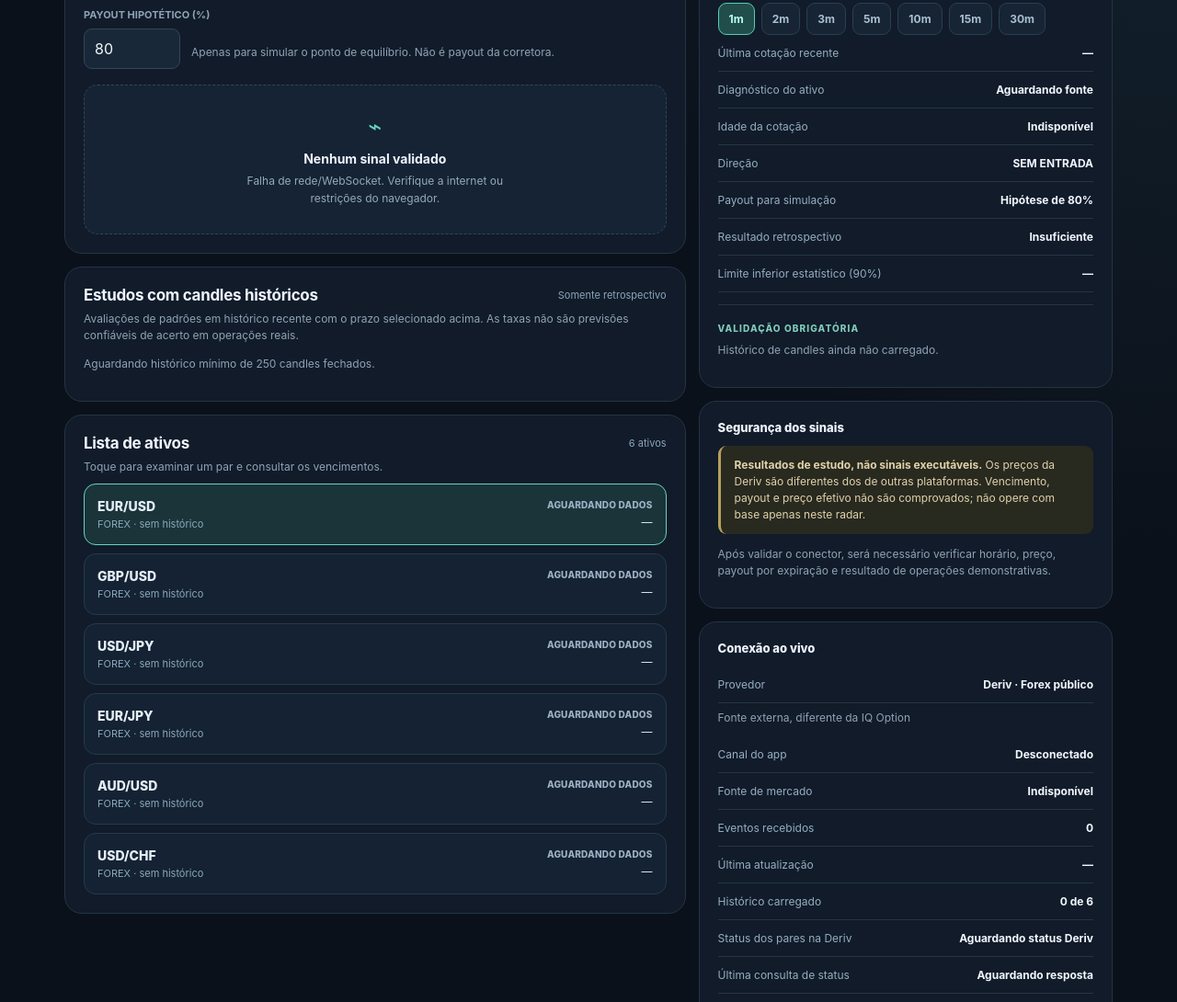
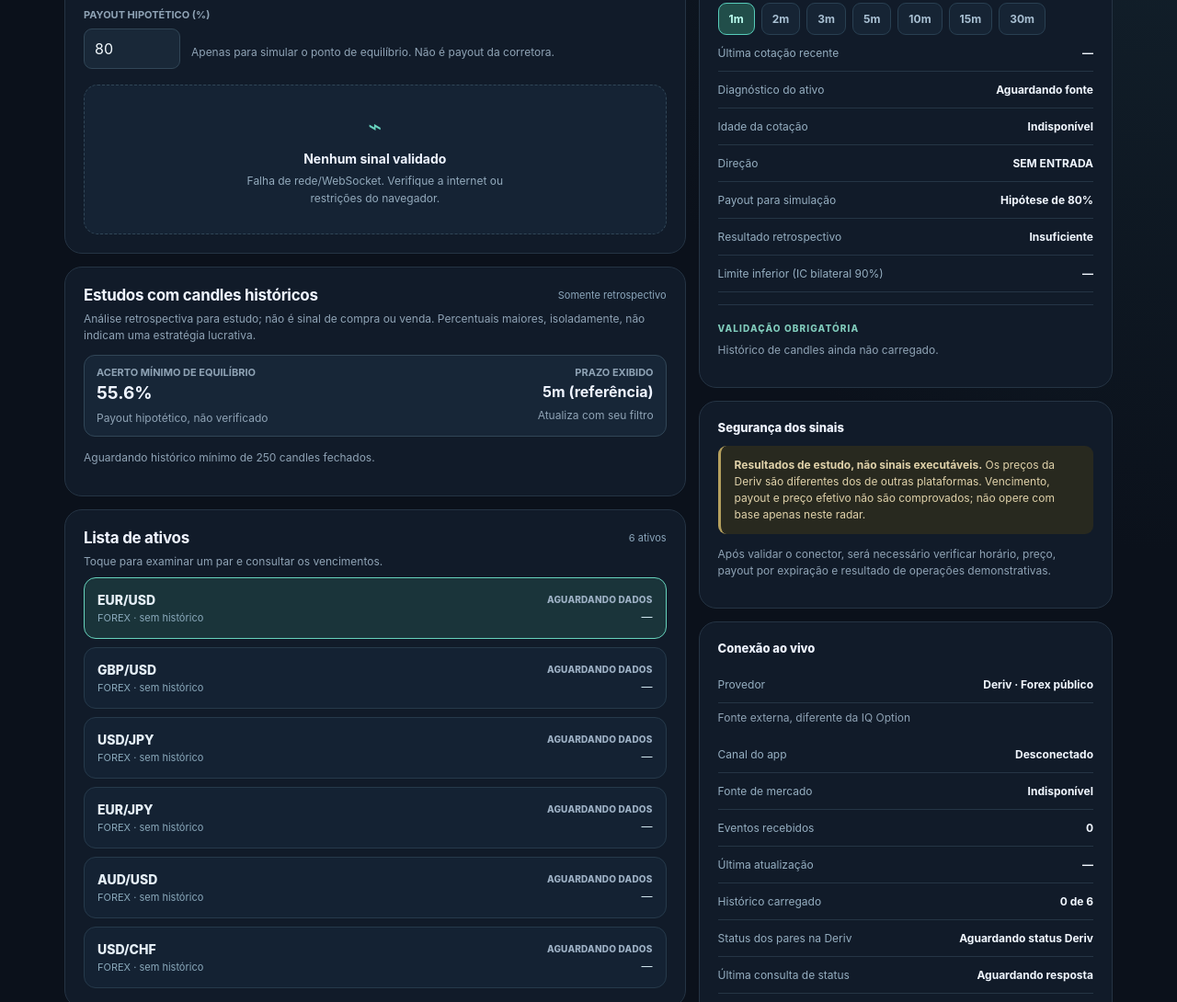
Before and after one commit to Carlosbraga436/bot_arbitragem, a website: page apps/radar-ob-mobile/index.html in a window 1280 px wide. Shown: the part 751-1841 px from the top of the page at 92% size. Drawn offline with Linux system fonts and the light colour scheme.

Commit message:
Radar OB: exibir ponto de equilíbrio e explicar incerteza histórica no painel

```diff
--- a/apps/radar-ob-mobile/index.html
+++ b/apps/radar-ob-mobile/index.html
@@ -9,10 +9,10 @@
 <div class="metrics"><div class="tile"><div class="key">Ativos configurados</div><strong id="nAssets">10</strong><small>Pares Forex</small></div><div class="tile"><div class="key">Cotações recentes</div><strong id="nLive">0</strong><small>ticks recebidos</small></div><div class="tile"><div class="key">Entradas validadas</div><strong id="nSignals">0</strong><small>estudo · sem ordem</small></div></div>
 <div id="marketClosedBanner" class="panel" style="display:none;border-color:#5d5139;background:#221f1b"><div class="kicker" style="color:#e4c77a">MERCADO FECHADO NA FONTE</div><h2 style="margin:8px 0;font-size:20px">Próxima abertura informada pela Deriv</h2><div id="nextOpening" style="font-size:15px;font-weight:750;color:#f0f5fb">Aguardando confirmação da fonte</div><div class="sub" style="margin-top:7px">Contagem aproximada: <b id="openingCountdown" style="color:#f0dbac">—</b>. Hora calculada a partir da mensagem da API, presumindo UTC; pode variar conforme o ativo.</div><p class="sub" style="margin-top:10px">O histórico segue disponível para estudo, mas o radar não produzirá sinais ao vivo sem novos ticks.</p></div><div class="layout"><div>
 <section id="radar" class="panel"><div class="section-row"><h2>Busca de oportunidades</h2><span class="count" id="scenario">70 combinações</span></div><div class="sub">Escolha o mercado e o tempo de expiração. Cada prazo tem análise independente.</div><div class="filter-label">MERCADO</div><div class="chips" id="market"><button class="chip active" data-mkt="FOREX">Forex convencional</button></div><p class="sub">Ativos OTC da IQ Option não estão incluídos nesta fonte.</p><div class="filter-label">VENCIMENTO</div><div class="chips" id="expiry"></div><div class="filter-label">PAYOUT HIPOTÉTICO (%)</div><div class="row" style="display:flex;gap:12px;align-items:center"><input id="payoutInput" inputmode="numeric" type="number" min="50" max="100" step="1" value="80" style="width:105px;background:#192838;border:1px solid #314657;border-radius:9px;color:#f1f8fc;padding:11px;font:inherit"><span class="sub">Apenas para simular o ponto de equilíbrio. Não é payout da corretora.</span></div><div id="signals"></div><div id="studyBox"></div><div class="empty" id="emptyContainer"><div class="symbol">⌁</div><strong id="emptytitle">Aguardando condições de mercado</strong><p id="emptytext">O radar tentará conectar ao feed público Forex da Deriv quando estiver aberto.</p></div></section>
-<section class="panel"><div class="section-row"><h2>Estudos com candles históricos</h2><span class="count">Somente retrospectivo</span></div><div class="sub">Avaliações de padrões em histórico recente com o prazo selecionado acima. As taxas não são previsões confiáveis de acerto em operações reais.</div><div id="historyStudies" style="margin-top:14px"></div></section>
+<section class="panel"><div class="section-row"><h2>Estudos com candles históricos</h2><span class="count">Somente retrospectivo</span></div><div class="sub">Análise retrospectiva para estudo; não é sinal de compra ou venda. Percentuais maiores, isoladamente, não indicam uma estratégia lucrativa.</div><div style="padding:11px 13px;margin-top:13px;border:1px solid #314657;background:#172637;border-radius:12px;display:flex;justify-content:space-between;gap:12px"><div><div class="filter-label" style="margin:0 0 4px">ACERTO MÍNIMO DE EQUILÍBRIO</div><strong id="historicalBreakEven" style="font-size:19px">55,6%</strong><div class="sub">Payout hipotético, não verificado</div></div><div style="text-align:right"><div class="filter-label" style="margin:0 0 4px">PRAZO EXIBIDO</div><strong id="historicalExpiryLabel">5m (referência)</strong><div class="sub">Atualiza com seu filtro</div></div></div><div id="historyStudies" style="margin-top:14px"></div></section>
 <section class="panel"><div class="section-row"><h2>Lista de ativos</h2><span class="count" id="nListed">6 ativos</span></div><div class="sub">Toque para examinar um par e consultar os vencimentos.</div><div id="assets"></div></section>
 </div><div>
-<section id="analysis" class="panel"><div class="section-row"><h2>Detalhes da análise</h2><span class="type" id="selectedType">FOREX</span></div><div class="detailname" id="selectedName">EUR/USD</div><div class="sub">Fonte: Deriv · Forex público, não IQ Option</div><svg id="miniChart" viewBox="0 0 310 90" role="img" aria-label="Histórico dos últimos 60 fechamentos" style="width:100%;height:104px;margin-top:8px;display:block;background:#142637;border-radius:10px"></svg><div class="filter-label">VENCIMENTO ESTUDADO</div><div class="chips" id="detailExpiry"></div><div class="rowinfo"><span>Última cotação recente</span><b id="selectedPrice">—</b></div><div class="rowinfo"><span>Diagnóstico do ativo</span><b id="assetDiagnostic" style="text-align:right;max-width:65%;overflow-wrap:anywhere">—</b></div><div class="rowinfo"><span>Idade da cotação</span><b id="age">Indisponível</b></div><div class="rowinfo"><span>Direção</span><b id="direction">SEM ENTRADA</b></div><div class="rowinfo"><span>Payout para simulação</span><b id="selectedPayout">80% hipotético</b></div><div class="rowinfo"><span>Resultado retrospectivo</span><b id="selectedHistory">Aguardando histórico</b></div><div class="rowinfo"><span>Limite inferior estatístico (90%)</span><b id="selectedLower">—</b></div><div class="underline"></div><span class="kicker">Validação obrigatória</span><p class="sub" id="reason">Não há dados e parâmetros suficientes para indicar uma entrada real.</p></section>
+<section id="analysis" class="panel"><div class="section-row"><h2>Detalhes da análise</h2><span class="type" id="selectedType">FOREX</span></div><div class="detailname" id="selectedName">EUR/USD</div><div class="sub">Fonte: Deriv · Forex público, não IQ Option</div><svg id="miniChart" viewBox="0 0 310 90" role="img" aria-label="Histórico dos últimos 60 fechamentos" style="width:100%;height:104px;margin-top:8px;display:block;background:#142637;border-radius:10px"></svg><div class="filter-label">VENCIMENTO ESTUDADO</div><div class="chips" id="detailExpiry"></div><div class="rowinfo"><span>Última cotação recente</span><b id="selectedPrice">—</b></div><div class="rowinfo"><span>Diagnóstico do ativo</span><b id="assetDiagnostic" style="text-align:right;max-width:65%;overflow-wrap:anywhere">—</b></div><div class="rowinfo"><span>Idade da cotação</span><b id="age">Indisponível</b></div><div class="rowinfo"><span>Direção</span><b id="direction">SEM ENTRADA</b></div><div class="rowinfo"><span>Payout para simulação</span><b id="selectedPayout">80% hipotético</b></div><div class="rowinfo"><span>Resultado retrospectivo</span><b id="selectedHistory">Aguardando histórico</b></div><div class="rowinfo"><span>Limite inferior (IC bilateral 90%)</span><b id="selectedLower">—</b></div><div class="underline"></div><span class="kicker">Validação obrigatória</span><p class="sub" id="reason">Não há dados e parâmetros suficientes para indicar uma entrada real.</p></section>
 <section class="panel"><div class="sectionlabel">Segurança dos sinais</div><div class="risk"><b>Resultados de estudo, não sinais executáveis.</b> Os preços da Deriv são diferentes dos de outras plataformas. Vencimento, payout e preço efetivo não são comprovados; não opere com base apenas neste radar.</div><p class="sub" style="margin-top:13px">Após validar o conector, será necessário verificar horário, preço, payout por expiração e resultado de operações demonstrativas.</p></section>
 <section class="panel"><div class="sectionlabel">Conexão ao vivo</div><div class="rowinfo"><span>Provedor</span><b id="provider">Deriv · Forex público</b></div><p id="providerDetail" class="sub">Fonte externa, diferente da IQ Option.</p><div class="rowinfo"><span>Canal do app</span><b id="channel">Conectando</b></div><div class="rowinfo"><span>Fonte de mercado</span><b id="feed">Aguardando</b></div><div class="rowinfo"><span>Eventos recebidos</span><b id="events">0</b></div><div class="rowinfo"><span>Última atualização</span><b id="last">—</b></div><div class="rowinfo"><span>Histórico carregado</span><b id="historyLoaded">0 de 6</b></div><div class="rowinfo"><span>Status dos pares na Deriv</span><b id="marketStatus" style="text-align:right">Verificando</b></div>
 <div class="rowinfo"><span>Última consulta de status</span><b id="marketMetadata">—</b></div>
```
